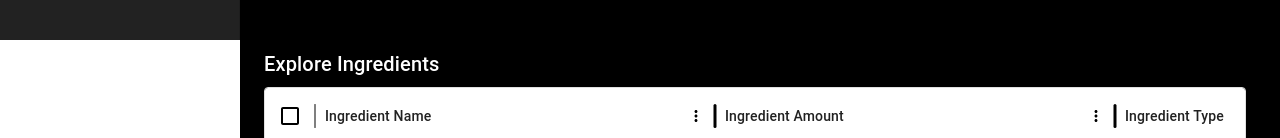
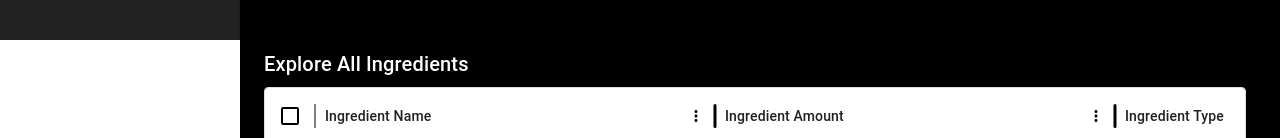
Before and after one commit to grackfish/pantry-wizard, a React (Create React App) app: page /ingredients in a window 1280 px wide. Shown: the part 760-898 px from the top of the page. Built offline with nearby package versions, Linux system fonts and the light colour scheme.

Commit message:
Edit wording to remain consistent

```diff
--- a/src/Ingredients/Ingredients.js
+++ b/src/Ingredients/Ingredients.js
@@ -160,7 +160,7 @@ function ResponsiveDrawer(props) {
         </Typography>
         <OwnedTable/>
         <Typography variant="h6" gutterBottom style={{ marginTop: '50px' }}>
-          Explore Ingredients
+          Explore All Ingredients
         </Typography>
         <IngredientsTable/>
       </Box>
```
